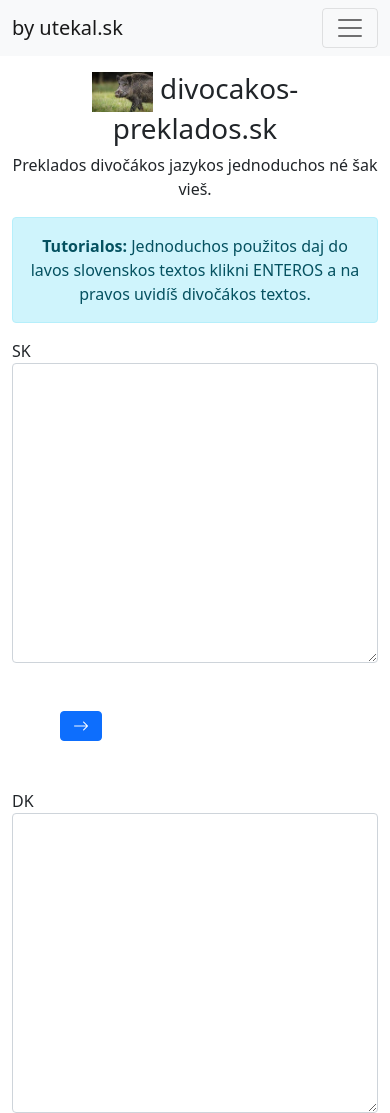
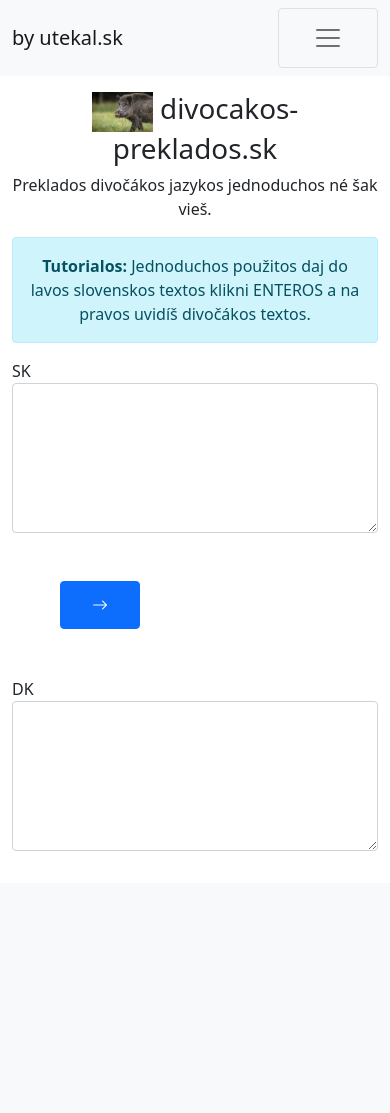
Before and after one commit to PeterUtekal/divocakos-preklados, a PHP site: page / in a window 390 px wide. After the commit the page ends 851 px from the top, so only its background shows below. Run offline with PHP 8.4, Linux system fonts and the light colour scheme; some libraries are stand-ins or nearby versions.

Commit message:
phone fix

```diff
--- a/index.php
+++ b/index.php
@@ -12,7 +12,16 @@
 		@media(max-width:960px){
 			form{
 				flex-wrap:wrap;
+				padding-bottom:2em;
 			}
+			button{
+				height:3em;
+				width:5em;
+			}
+			textarea{
+				min-height:150px !important;
+			}
+
 		}
 		</style>
 		<!-- Global site tag (gtag.js) - Google Analytics -->
```
